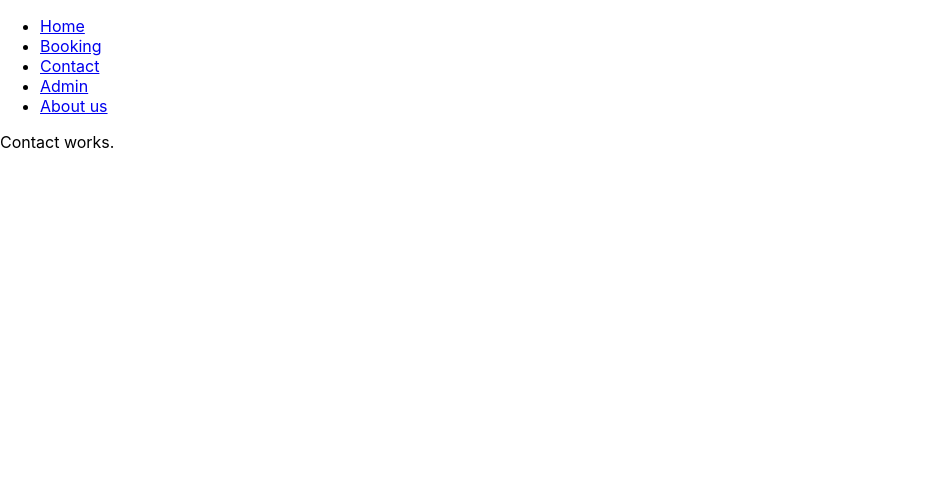
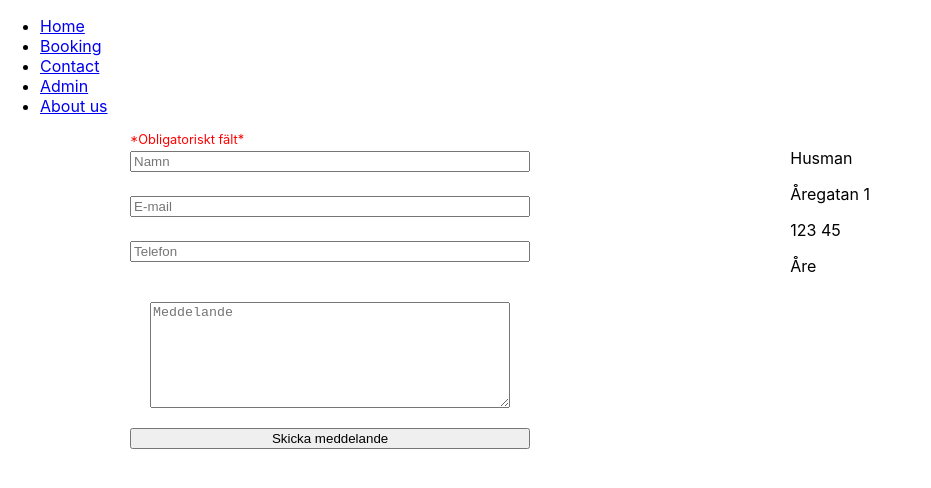
Before and after one commit to NikolaSalamurovic/Husman-Reactproject, a React (Create React App) app: page /Contact in a window 1280 px wide. Shown: the top 488 px of the page, without its empty margins (0-931 px from the left). Built offline with nearby package versions, Linux system fonts and the light colour scheme.

Commit message:
created form with send function

```diff
--- a/src/components/Contact/Contact.tsx
+++ b/src/components/Contact/Contact.tsx
@@ -1,3 +1,80 @@
+import { ChangeEvent, useState } from "react";
+import "./style.css";
+
+interface INewUserMessage {
+  name:string;
+  email:string;
+  phone:string;
+  message:string;
+ }
+
 export function Contact() {
-  return <>Contact works.</>;
+  const [isMessageSent, setIsMessageSent] = useState(false)
+  const [newUserMessage, setNewUserMessage] = useState<INewUserMessage>({
+    name: "",
+    email: "",
+    phone:"",
+    message:""
+   })
+
+   function handleInputChange(e: ChangeEvent<HTMLInputElement>) {
+    setNewUserMessage({...newUserMessage, [e.target.name]: e.target.value})
+   }
+
+   function handleTextAreaChange(e: ChangeEvent<HTMLTextAreaElement>) {
+    setNewUserMessage({...newUserMessage, [e.target.name]: e.target.value})
+   }
+
+   function sendMessage() {
+     if (
+       newUserMessage.name === "" ||
+       newUserMessage.email === "" ||
+       newUserMessage.phone === "" ||
+       newUserMessage.message === ""
+     ) return
+     setIsMessageSent(!isMessageSent)
+   }
+
+   function sendNewMessage() {
+     setNewUserMessage({
+      name: "",
+      email: "",
+      phone:"",
+      message:""
+     })
+     setIsMessageSent(!isMessageSent)
+   }
+
+  return (
+    <div className="container">
+
+      {isMessageSent &&
+        <div className="sentMessage">
+          <p>Tack för ditt meddelande! Vi återkopplar så snart som möjligt</p>
+          <p>Namn: {newUserMessage.name}</p>
+          <p>E-mail: {newUserMessage.email}</p>
+          <p>Telefon: {newUserMessage.phone}</p>
+          <p>Meddelande:<br/>{newUserMessage.message}</p>
+          <button onClick={sendNewMessage}>Skicka ett till meddelande</button>
+        </div>}
+
+      {!isMessageSent &&
+        <form className="form">
+          <p className="requiredWarning">*Obligatoriskt fält*</p>
+          <input type="text" placeholder="Namn" name="name" value={newUserMessage.name} onChange={handleInputChange}/>
+          <input type="text" placeholder="E-mail" name="email" value={newUserMessage.email} onChange={handleInputChange}/>
+          <input type="text" placeholder="Telefon" name="phone" value={newUserMessage.phone} onChange={handleInputChange}/>
+          <textarea className="messageBox"  placeholder="Meddelande" name="message" value={newUserMessage.message} onChange={handleTextAreaChange}/>
+          <button onClick={sendMessage}>Skicka meddelande</button>
+        </form>}
+
+      <div className="restaurantinfo">
+        <p>Husman</p>
+        <p>Åregatan 1</p>
+        <p>123 45</p>
+        <p>Åre</p>
+      </div>
+
+    </div>
+  );
 }
--- /dev/null
+++ b/src/components/Contact/style.css
@@ -0,0 +1,55 @@
+.container {
+  display: -webkit-box;
+  display: -ms-flexbox;
+  display: flex;
+  width: 1000px;
+  -ms-flex-pack: distribute;
+      justify-content: space-around;
+}
+
+.container .sentMessage {
+  display: -webkit-box;
+  display: -ms-flexbox;
+  display: flex;
+  -webkit-box-orient: vertical;
+  -webkit-box-direction: normal;
+      -ms-flex-direction: column;
+          flex-direction: column;
+}
+
+.container .sentMessage p {
+  margin: 5px;
+  padding: 0;
+  width: 200px;
+}
+
+.container .form {
+  display: -webkit-box;
+  display: -ms-flexbox;
+  display: flex;
+  -webkit-box-orient: vertical;
+  -webkit-box-direction: normal;
+      -ms-flex-direction: column;
+          flex-direction: column;
+  -webkit-box-pack: center;
+      -ms-flex-pack: center;
+          justify-content: center;
+  width: 400px;
+}
+
+.container .form p {
+  margin: 0;
+  padding: 0;
+  color: red;
+  font-size: 0.8rem;
+}
+
+.container .form input {
+  margin: 4px 0 20px 0;
+}
+
+.container .form .messageBox {
+  margin: 20px;
+  height: 100px;
+}
+/*# sourceMappingURL=style.css.map */
--- /dev/null
+++ b/src/components/Contact/style.scss
@@ -0,0 +1,33 @@
+.container {
+    display: flex;
+    width: 1000px;
+    justify-content: space-around;
+    .sentMessage {
+        display: flex;
+        flex-direction: column;
+        p {
+            margin: 5px;
+            padding: 0;
+            width: 200px;
+        }
+    }
+    .form {
+        display: flex;
+        flex-direction: column;
+        justify-content: center;
+        width: 400px;
+        p {
+            margin: 0;
+            padding: 0;
+            color: red;
+            font-size: 0.8rem;
+        }
+        input {
+            margin: 4px 0 20px 0;
+        }
+        .messageBox {
+            margin: 20px;
+            height: 100px;
+        }
+    }
+}
```
Also changed, not shown: 1 other file (tests, documents, lock files or other folders).
